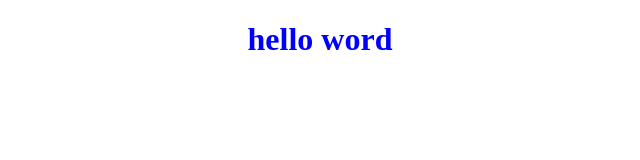
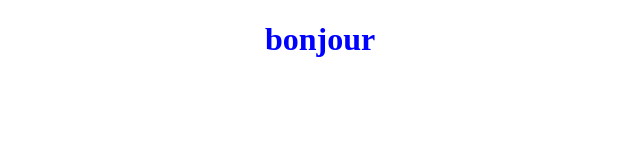
Before and after one commit to ElGaharbiAyoub/my-first-project, a plain HTML site: page index.html in a window 1280 px wide. Shown: the whole page, without its empty margins (320-960 px from the left). Drawn offline with Linux system fonts and the light colour scheme.

Commit message:
modification du titre h1

```diff
--- a/index.html
+++ b/index.html
@@ -8,6 +8,6 @@
     <link rel="stylesheet" href="style.css">
 </head>
 <body>
-    <h1>hello word</h1>
+    <h1>bonjour</h1>
 </body>
 </html>
```
